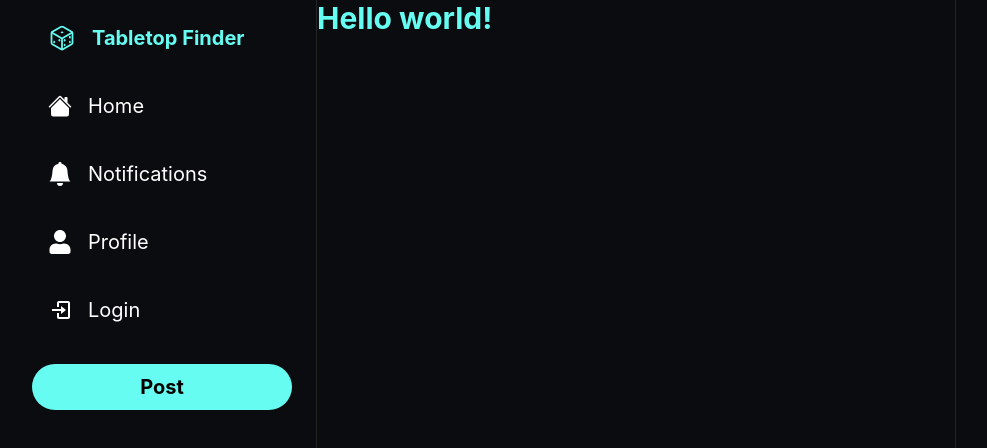
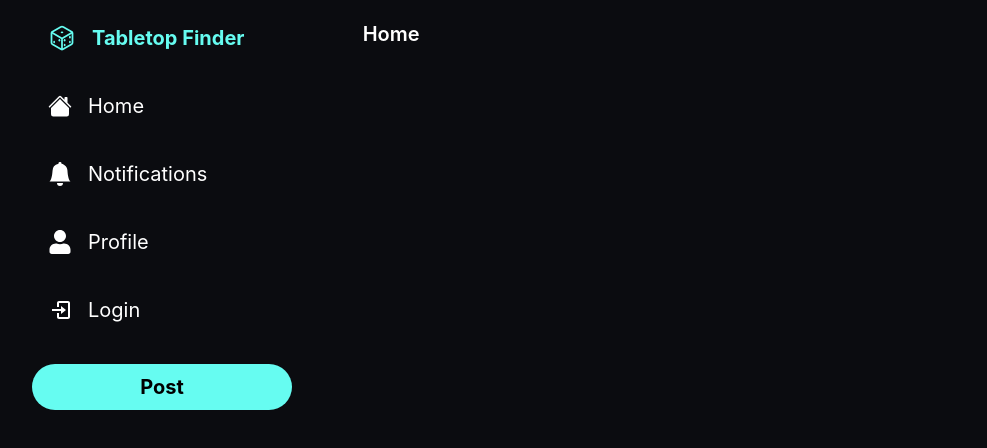
Before and after one commit to vamazzuca/Tabletop-Finder, a React (Create React App) app in the folder client/: page /profile/1 in a window 1280 px wide. Shown: the top 448 px of the page, without its empty margins (4-991 px from the left). Built offline with nearby package versions, Linux system fonts and the light colour scheme.

Commit message:
Added Header

```diff
--- a/client/public/index.html
+++ b/client/public/index.html
@@ -24,20 +24,11 @@
       work correctly both with client-side routing and a non-root public URL.
       Learn how to configure a non-root public URL by running `npm run build`.
     -->
-    <title>React App</title>
+    <title>Tabletop Finder</title>
   </head>
   <body>
     <noscript>You need to enable JavaScript to run this app.</noscript>
     <div id="root"></div>
-    <!--
-      This HTML file is a template.
-      If you open it directly in the browser, you will see an empty page.
 
-      You can add webfonts, meta tags, or analytics to this file.
-      The build step will place the bundled scripts into the <body> tag.
-
-      To begin the development, run `npm start` or `yarn start`.
-      To create a production bundle, use `npm run build` or `yarn build`.
-    -->
   </body>
 </html>
--- /dev/null
+++ b/client/src/components/header.js
@@ -0,0 +1,20 @@
+import { BiArrowBack } from "react-icons/bi";
+
+function Header({label, showBackArrow}) {
+
+    return (
+        <div className="p-5 w-11/12">
+            <div className="flex lex-row items-center gap-2">
+                {
+                    showBackArrow && (
+                        <BiArrowBack color="white" size={20} className="cursor-pointer hover:opacity-70 transition"/>
+                    )
+                }
+                <h1 className="text-white text-xl font-semibold">{label}</h1>
+            </div>
+        </div>
+
+    )
+}
+
+export default Header;
--- a/client/src/pages/home.js
+++ b/client/src/pages/home.js
@@ -1,4 +1,5 @@
-import Sidebar from "../components/sidebar";
+import Header from "../components/header";
+import Sidebar from "../components/sidebar/sidebar";
 
 
 function Home() {
@@ -9,10 +10,9 @@ function Home() {
             <div className="h-full xl:px-30 w-full">
                 <div className="grid grid-cols-4 h-full">
                     <Sidebar/>
-                    <div className="col-span-3 lg:col-span-2 border-x-[1px] border-neutral-800">
-                        <h1 className="text-3xl text-[#66FCF1] font-bold">
-                            Hello world!
-                        </h1>
+                    <div className="col-span-3 lg:col-span-2 flex flex-col items-center">
+                        <Header label="Home"/>
+                        <hr className="h-px w-11/12 border-0 dark:bg-neutral-800"></hr>
                     </div>
                 </div>
             </div>
```
Also changed, not shown: client/src/components/sidebar/postButton.js (renamed from client/src/components/postButton.js), client/src/components/sidebar/sidebar.js (renamed from client/src/components/sidebar.js), client/src/components/sidebar/sidebarTabs.js (renamed from client/src/components/sidebarTabs.js), client/src/components/sidebar/sidebarTitle.js (renamed from client/src/components/sidebarTitle.js).
